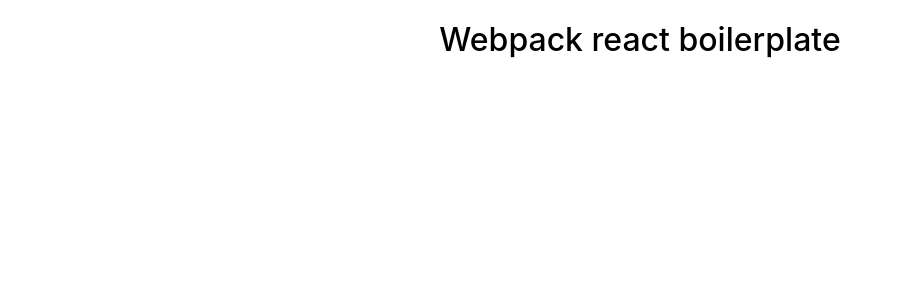
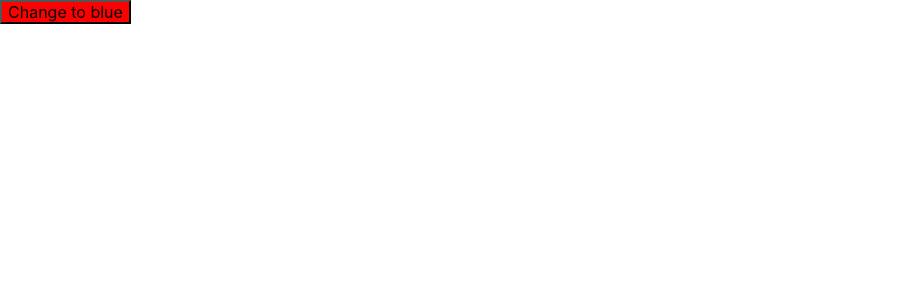
Before and after one commit to react-testing-library/color-button, a React app: page / in a window 1280 px wide. Shown: the top 300 px of the page, without its empty margins (0-903 px from the left). Built offline with nearby package versions, Linux system fonts and the light colour scheme.

Commit message:
test button initial color

```diff
--- a/src/App.jsx
+++ b/src/App.jsx
@@ -1,19 +1,11 @@
 import { hot } from 'react-hot-loader/root';
-//error boundary
-import { ErrorBoundary } from 'react-error-boundary';
-//error boundary fallback
-import ErrorBoundaryFallback from './js/generic/ErrorBoundaryFallback';
 
-const App = () => (
-  <ErrorBoundary
-    FallbackComponent={ErrorBoundaryFallback}
-    onReset={() => {
-      //Reset the state of your app so the error doesn't happen again
-      console.log('Try again clicked');
-    }}
-  >
-    <h1 style={{ textAlign: 'center' }}>Webpack react boilerplate</h1>
-  </ErrorBoundary>
-);
+const App = () => {
+  return (
+    <div>
+      <button style={{ backgroundColor: 'red' }}>Change to blue</button>
+    </div>
+  );
+};
 
 export default hot(App);
```
Also changed, not shown: 1 other file (tests, documents, lock files or other folders).
